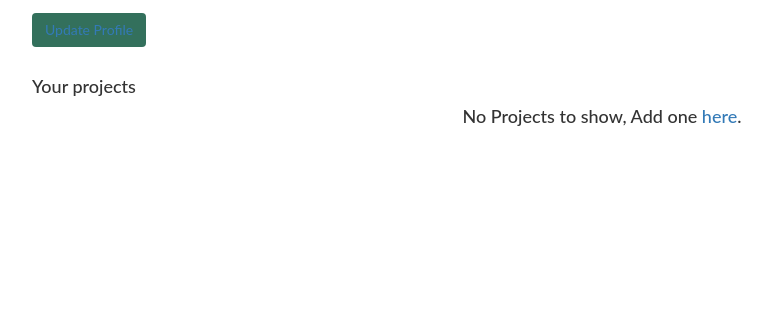
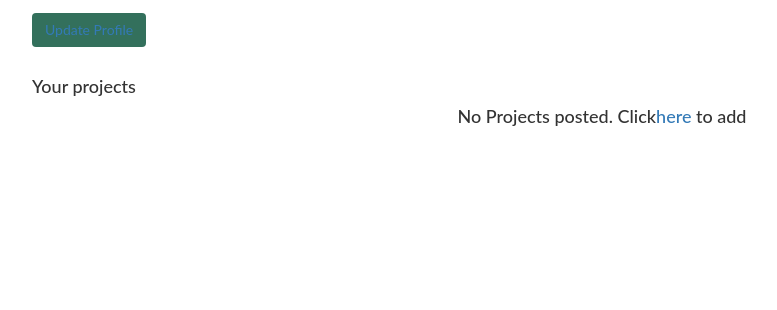
Before and after one commit to Johnonyango/Awards, a Django app: template awards/templates/photos/profile.html in a window 1280 px wide. Shown: the part 156-466 px from the top of the page, without its empty margins (38-815 px from the left). Run offline with Django 3.2, Linux system fonts and the light colour scheme; the template is opened without the code that fills it, so the values that code supplies are empty; some libraries are stand-ins or nearby versions.

Commit message:
modify profile.html

```diff
--- a/awards/templates/photos/profile.html
+++ b/awards/templates/photos/profile.html
@@ -45,7 +45,7 @@
 
       </div>
       {% else %}
-      <h4 style="text-align: center">No Projects to show, Add one <a href="{% url 'newproject' %}">here</a>.</h4>
+      <h4 style="text-align: center">No Projects posted. Click<a href="{% url 'newproject' %}">here</a> to add</h4>
       {% endif %}
       </div>
 
```
